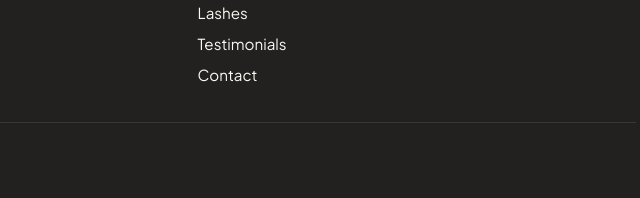
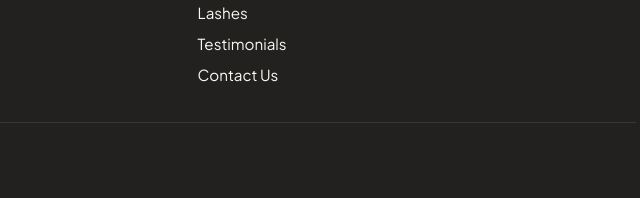
Before and after one commit to shahzadali84/StylishBrowBar, a plain HTML site: page services/threading.html in a window 1280 px wide. Shown: the part 2564-2762 px from the top of the page, 554-1194 px from the left. Drawn offline with Linux system fonts and the light colour scheme.

Commit message:
Update threading.html

```diff
--- a/services/threading.html
+++ b/services/threading.html
@@ -198,7 +198,7 @@
         <li><a href="../services/waxing">Waxing</a></li>
         <li><a href="../services/lashes">Lashes</a></li>
         <li><a href="../reviews">Testimonials</a></li>
-        <li><a href="../contact">Contact</a></li>
+        <li><a href="../contact">Contact Us</a></li>
       </ul>
     </div>
     <div>
```
